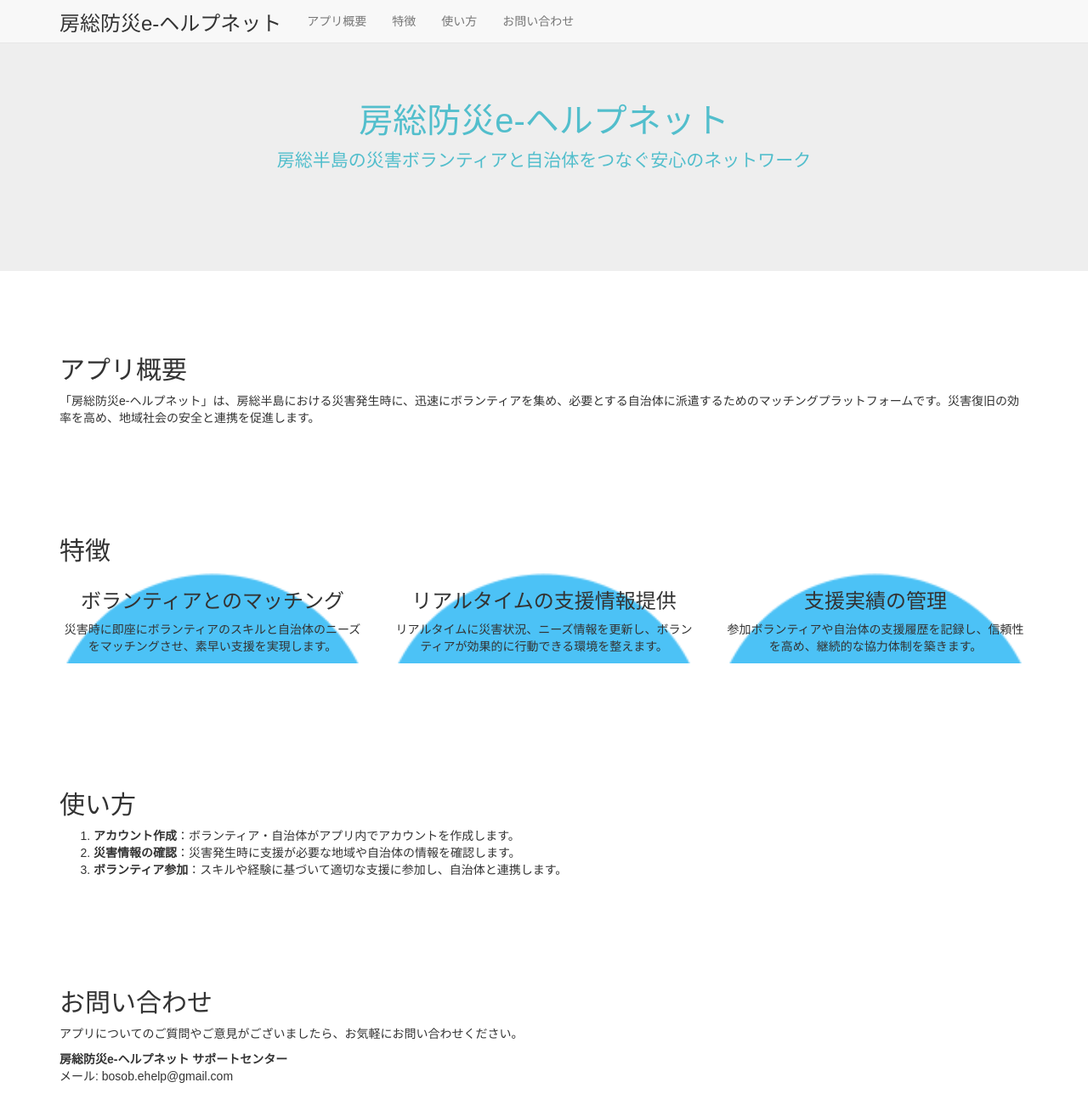
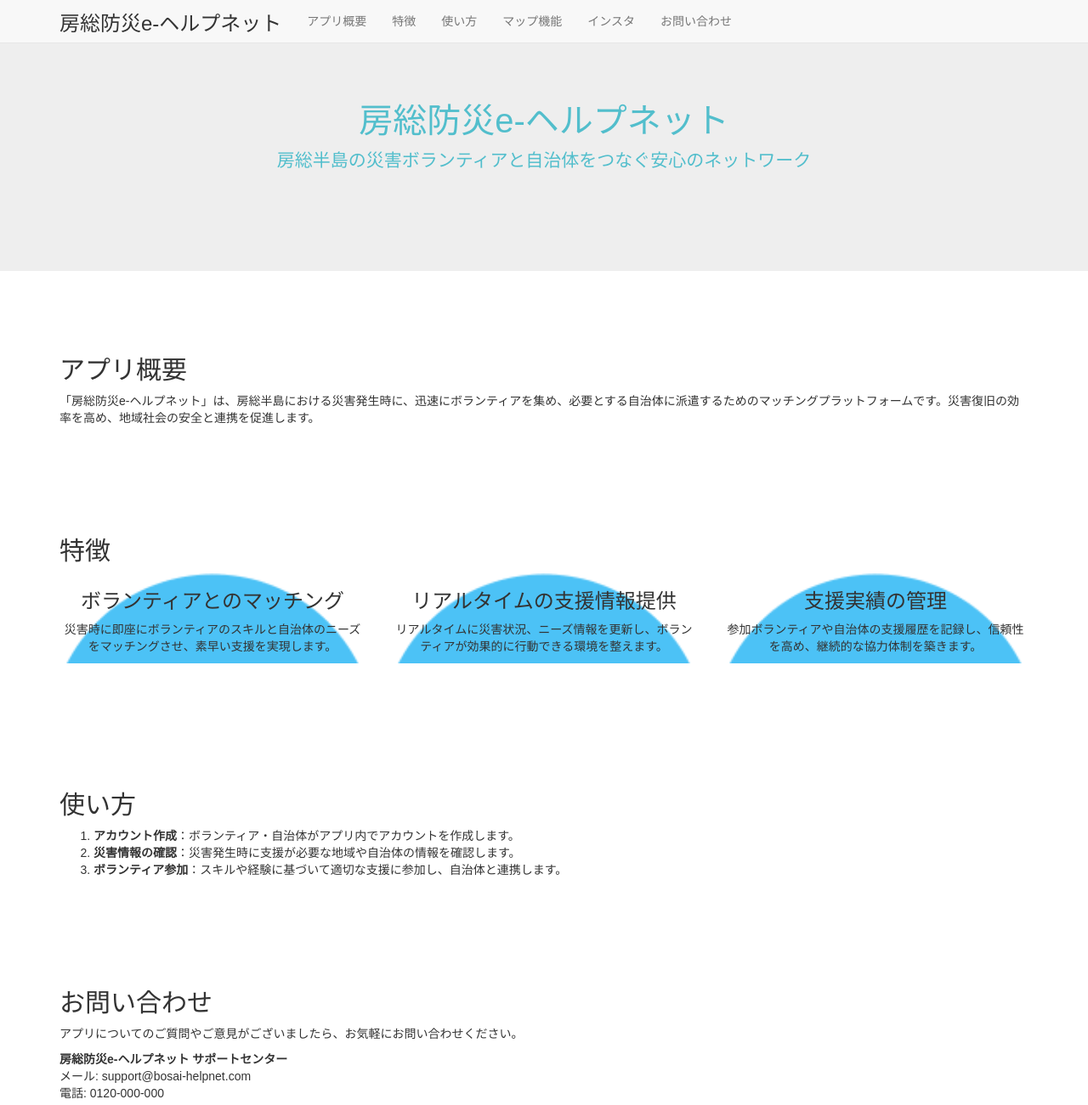
Before and after one commit to kishiritoru/test, a plain HTML site: page index.html in a window 1280 px wide. Shown: the top 1301 px of the page at 85% size. Drawn offline with nearby package versions, Linux system fonts and the light colour scheme.

Commit message:
Update index.html

```diff
--- a/index.html
+++ b/index.html
@@ -59,7 +59,10 @@
             <li><a href="#about">アプリ概要</a></li>
             <li><a href="#features">特徴</a></li>
             <li><a href="#how-to-use">使い方</a></li>
+            <li><a href="./map.html">マップ機能</a>
+            <li><a href="https://www.instagram.com/bosobosaie_helpnet/#">インスタ</a>
             <li><a href="#contact">お問い合わせ</a></li>
+
           </ul>
         </div>
       </div>
@@ -115,7 +118,8 @@
     <p>アプリについてのご質問やご意見がございましたら、お気軽にお問い合わせください。</p>
     <address>
       <strong>房総防災e-ヘルプネット サポートセンター</strong><br>
-      メール: bosob.ehelp@gmail.com<br>
+      メール: support@bosai-helpnet.com<br>
+      電話: 0120-000-000
     </address>
   </section>
 
```
